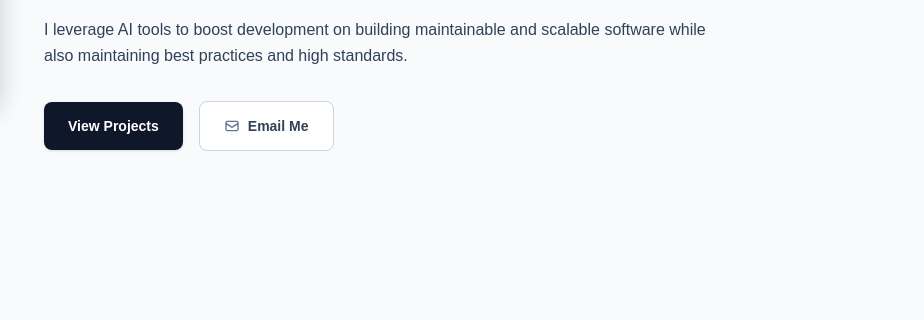
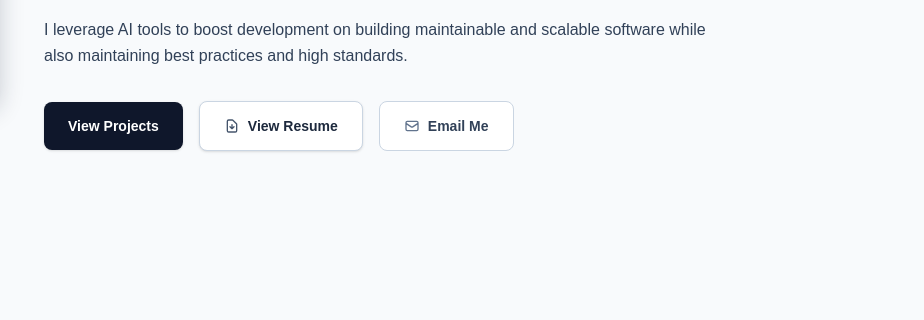
Before and after one commit to peteeldrichtaruc-dev/peteeldrichtaruc-portfolio, a website built with Vite: page index.html in a window 1280 px wide. Shown: the part 424-744 px from the top of the page, 356-1280 px from the left. Built offline with nearby package versions, Linux system fonts and the light colour scheme.

Commit message:
Resume added.

```diff
--- a/index.html
+++ b/index.html
@@ -123,6 +123,14 @@
 						<a href="#projects"
 							class="bg-slate-900 hover:bg-slate-800 text-white px-6 py-3.5 rounded-lg font-semibold text-sm transition shadow-sm">
 							View Projects
+						</a>
+						<a href="/resume/Pete Eldrich Taruc - Resume.pdf" target="_blank" rel="noopener noreferrer"
+							class="bg-white hover:bg-slate-100 border border-slate-300 text-slate-800 px-6 py-3.5 rounded-lg font-semibold text-sm transition flex items-center gap-2 shadow-sm">
+							<svg class="w-4 h-4 text-slate-600" fill="none" stroke="currentColor" viewBox="0 0 24 24">
+								<path stroke-linecap="round" stroke-linejoin="round" stroke-width="2"
+									d="M12 10v6m0 0l-3-3m3 3l3-3m2 8H7a2 2 0 01-2-2V5a2 2 0 012-2h5.586a1 1 0 01.707.293l5.414 5.414a1 1 0 01.293.707V19a2 2 0 01-2 2z" />
+							</svg>
+							View Resume
 						</a>
 						<a href="mailto:peteeldrichtaruc.dev@gmail.com"
 							class="bg-white hover:bg-slate-100 border border-slate-300 text-slate-700 px-6 py-3.5 rounded-lg font-semibold text-sm transition flex items-center gap-2">
```
Also changed, not shown: 1 other file.
